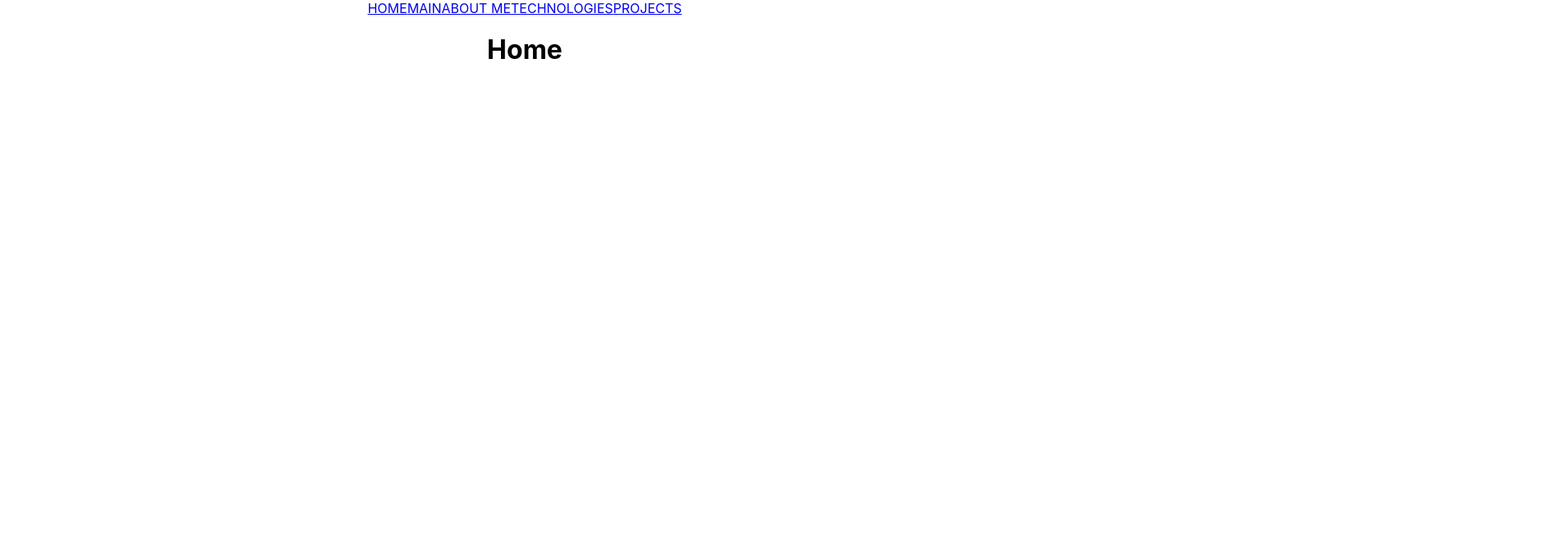
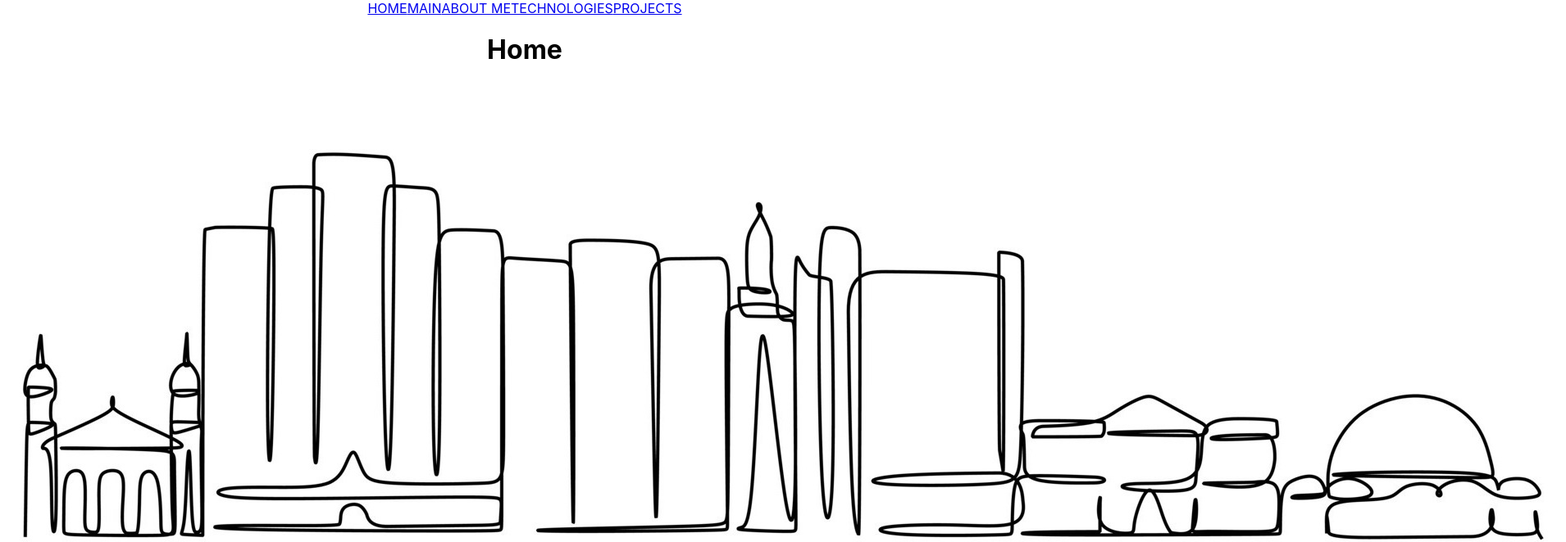
Before and after one commit to smgraywood/Portfolio_React, a React (Create React App) app: page / in a window 1280 px wide. Shown: the top 662 px of the page at 82% size, 1910 px wide, since content can reach past the window. Built offline with nearby package versions, Linux system fonts and the light colour scheme.

Commit message:
add HeaderImg image

```diff
--- a/src/Components/HeaderImg/HeaderImg.js
+++ b/src/Components/HeaderImg/HeaderImg.js
@@ -0,0 +1,11 @@
+import skyline from "../../Images/skyline.jpeg"
+
+function HeaderImg () {
+    return (
+        <>
+        <img src={skyline}></img>
+        </>
+    )
+}
+
+export default HeaderImg
--- a/src/Pages/Home/Home.jsx
+++ b/src/Pages/Home/Home.jsx
@@ -1,7 +1,12 @@
+import HeaderImg from "../../Components/HeaderImg/HeaderImg"
+
 const Home = () => {
 
     return(
+        <>
         <h1>Home</h1>
+        <HeaderImg/>
+        </>
     )
 }
 
```
